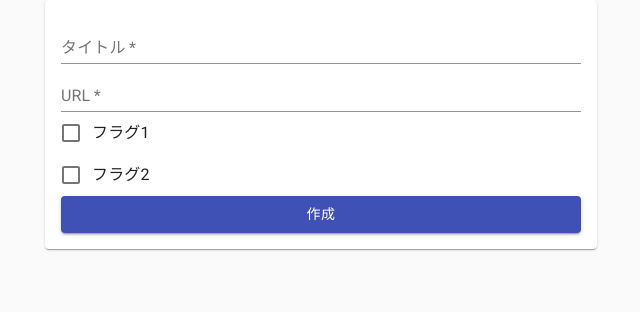
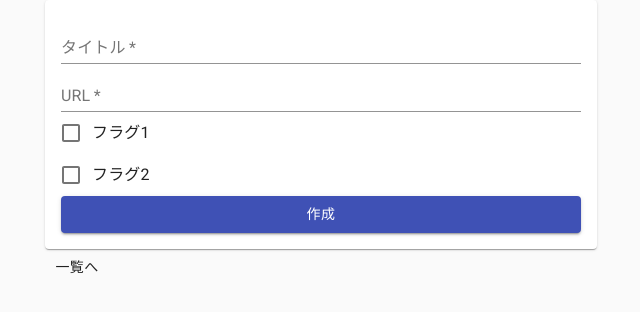
Before and after one commit to ozaki25/next-firebase, a Next.js app: page /items/new in a window 1280 px wide. Shown: the top 312 px of the page, without its empty margins (319-959 px from the left). Built offline with nearby package versions, Linux system fonts and the light colour scheme.

Commit message:
add to home link

```diff
--- a/pages/items/new.tsx
+++ b/pages/items/new.tsx
@@ -1,5 +1,6 @@
 import { ChangeEvent, FormEvent, useState } from 'react';
 import Head from 'next/head';
+import Link from 'next/link';
 import {
   Box,
   Button,
@@ -103,6 +104,9 @@ export default function NewItem() {
             </form>
           </Box>
         </Paper>
+        <Link href="/" passHref>
+          <Button>一覧へ</Button>
+        </Link>
       </Container>
     </>
   );
```
